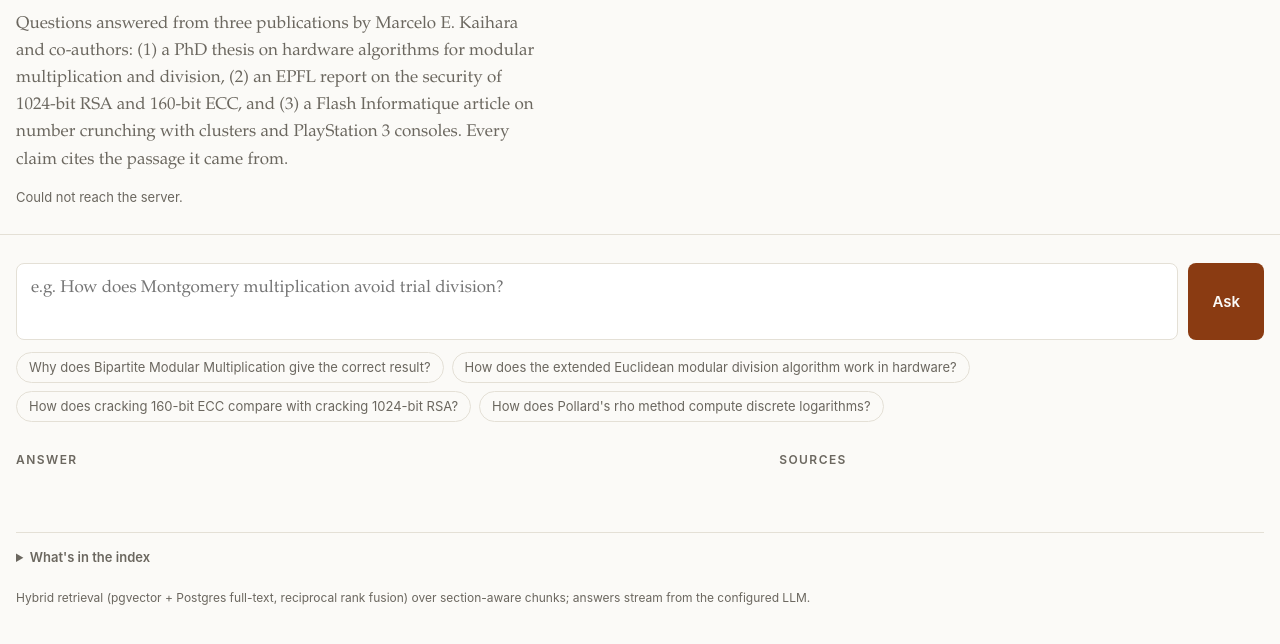
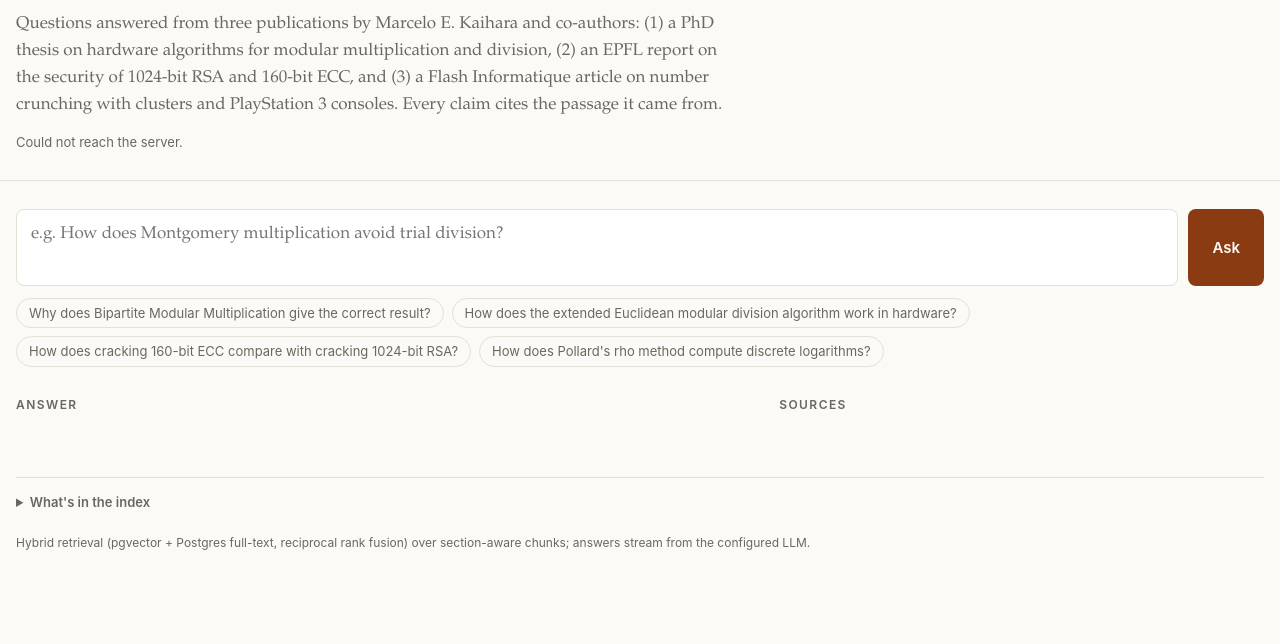
Before and after one commit to mkaihara/rag, a plain HTML site: page rag/static/index.html in a window 1280 px wide. Shown: the part 130-774 px from the top of the page. Drawn offline with nearby package versions, Linux system fonts and the light colour scheme; no server answers; a script that the page names is missing.

Commit message:
Widen the page intro to match the answer column
The intro was capped at 62ch (~585px), leaving empty space on wide
screens. It now takes the answer column's width, so the two share a
right edge, and the full width once the columns stack below 860px.
Full page width would give ~150-character lines, too long to read.

Co-Authored-By: Claude Opus 5.5 <noreply@anthropic.com>

```diff
--- a/rag/static/style.css
+++ b/rag/static/style.css
@@ -40,7 +40,10 @@ body {
 .masthead { border-bottom: 1px solid var(--rule); padding: 48px 0 28px; margin-bottom: 28px; }
 .kicker { font: 600 12px/1 var(--sans); letter-spacing: .12em; text-transform: uppercase; color: var(--accent); margin: 0 0 12px; }
 h1 { font-weight: 600; font-size: clamp(34px, 6vw, 52px); line-height: 1.05; margin: 0 0 14px; letter-spacing: -.01em; }
-.lede { max-width: 62ch; margin: 0 0 14px; color: var(--muted); }
+/* As wide as the answer column below (1.5 of 2.5 shares after the 36px gap),
+   so the two share a right edge; full width once the columns stack. */
+.lede { max-width: calc((100% - 36px) * .6); margin: 0 0 14px; color: var(--muted); }
+@media (max-width: 860px) { .lede { max-width: none; } }
 .meta { font: 13px/1.4 var(--sans); color: var(--muted); margin: 0; }
 .meta code { font: 12px var(--mono); background: var(--code); padding: 1px 5px; border-radius: 4px; color: var(--ink); }
 
```
